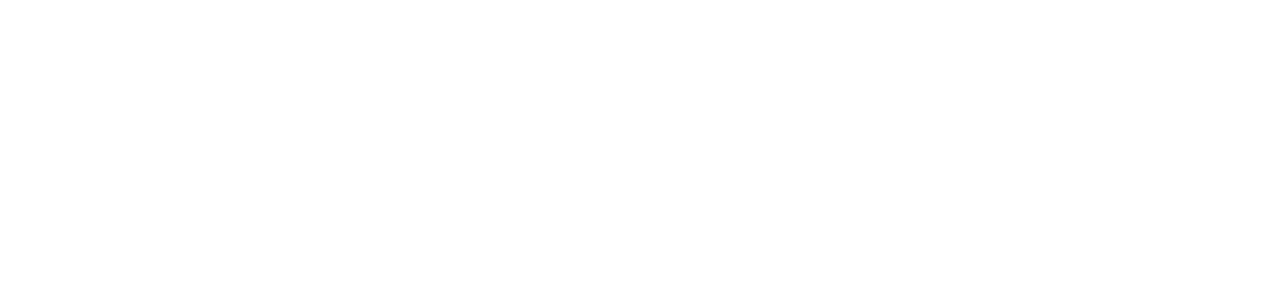
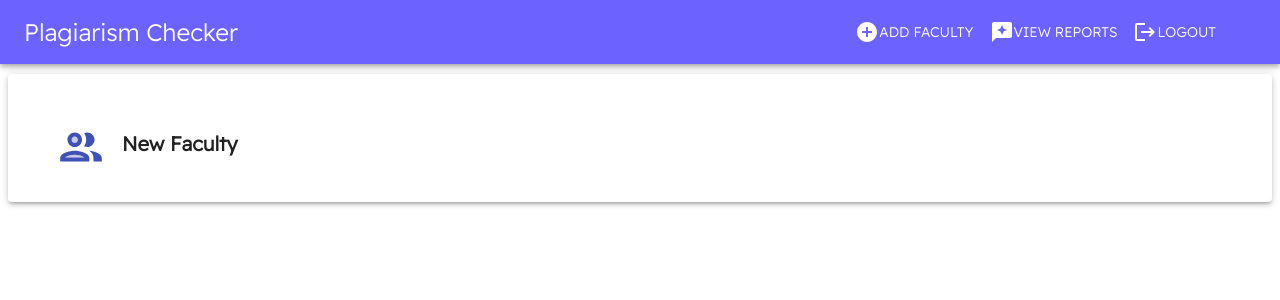
Before and after one commit to BaluRajaDurai/PlagarismDetection-FrontEnd, a React (Create React App) app: page /plagarismdetection/addfaculty in a window 1280 px wide. Before the commit this address had no page. Shown: the top 300 px of the page. Built offline with nearby package versions, Linux system fonts and the light colour scheme.

Commit message:
Created navbar and added to new branch

```diff
--- a/src/App.css
+++ b/src/App.css
@@ -1,9 +1,9 @@
 body{
 
-  font-family: 'Roboto', sans-serif;
   font-family: 'Readex Pro', sans-serif;
 
 }
+
 
 .App__form {
   max-width: 700px;
--- a/src/App.js
+++ b/src/App.js
@@ -6,6 +6,8 @@
 import StudentSignup from './Authentication/StudentSignup';
 import FacultyLogin from './Authentication/FacultyLogin';
 import AdminLogin from './Authentication/AdminLogin';
+import AddFaculty from './Components/Screens/Admin/AddFaculty';
+import ViewReport from './Components/Screens/Admin/ViewReport';
 
 
 function App() {
@@ -17,6 +19,8 @@
         <Route path="/plagarismdetection/studentsignup" element={<StudentSignup />} />
         <Route path="/plagarismdetection/facultylogin" element={<FacultyLogin />} />
         <Route path="/plagarismdetection/adminlogin" element={<AdminLogin />} />
+        <Route path="/plagarismdetection/addfaculty" element={<AddFaculty />} />
+        <Route path="/plagarismdetection/viewreport" element={<ViewReport />} />
       </Routes>
     </BrowserRouter>
   );
--- a/src/Authentication/StudentLogin.js
+++ b/src/Authentication/StudentLogin.js
@@ -9,7 +9,21 @@
 const StudentLogin = () => {
 
     const { register, handleSubmit, formState: { errors } } = useForm();
-    const onSubmit = (data) => console.log(data);
+    const onSubmit = (data) =>{
+        console.log(data);
+        const requestOptions = {
+            method: 'GET',
+            headers: { 'Content-Type': 'application/json' },
+        };
+        fetch('http://localhost:5000/studentdetail', requestOptions)
+        .then((response) => response.json())
+        .then((d) => {
+          console.log(d)
+
+        }).catch(function (error) {
+          console.log(error);
+      })
+    }
     // console.log(errors)
 
 
--- a/src/Authentication/StudentSignup.js
+++ b/src/Authentication/StudentSignup.js
@@ -15,8 +15,30 @@
     const password = useRef({});
     password.current = watch("password", "");
 
-    const onSubmit = (data) => console.log(data);
-    // console.log(errors)
+    const onSubmit = (data) => {
+        // console.log(data);
+        // console.log(errors)
+        console.log(data.name);
+        const requestOptions = {
+            method: "POST",
+            headers: { "Content-Type": "application/json" },
+            body: JSON.stringify({
+              studentname:data.name,
+              studentbranch:data.branch,
+              studentemail:data.email,
+              studentpassword:data.password,
+            }),
+          };
+          fetch("http://localhost:5000/studentsignup", requestOptions)
+            .then((response) => response.json())
+            .then((data) => {
+            //   console.log(data);
+            }).catch(function (error) {
+              console.log(error);
+          })
+
+    }
+
 
 
     return (
--- /dev/null
+++ b/src/Components/Headers/AdminNavbar.js
@@ -0,0 +1,170 @@
+import React from "react";
+import {
+  AppBar,
+  Toolbar,
+  IconButton,
+  Typography,
+  useMediaQuery,
+  Button,
+  useScrollTrigger,
+  Slide,
+  Menu,
+  MenuItem,
+  ListItemIcon
+} from "@material-ui/core";
+
+import { makeStyles, useTheme } from "@material-ui/core/styles";
+import { Link } from "react-router-dom";
+
+import MenuIcon from "@material-ui/icons/Menu";
+import AddCircleIcon from '@mui/icons-material/AddCircle';
+import ReviewsIcon from '@mui/icons-material/Reviews';
+import LogoutIcon from '@mui/icons-material/Logout';
+
+
+const useStyles = makeStyles((theme) => ({
+    root: {
+      flexGrow: 1,
+      color: 'red'
+    },
+    menuButton: {
+      marginRight: theme.spacing(2)
+    },
+    title: {
+      flexGrow: 1
+    },
+  }));
+
+  function HideOnScroll(props) {
+    const { children } = props;
+    const trigger = useScrollTrigger();
+
+    return (
+      <Slide appear={false} direction={"down"} in={!trigger}>
+        {children}
+      </Slide>
+    );
+  }
+
+const AdminNavbar = (props) => {
+
+  const classes = useStyles();
+  const [anchor, setAnchor] = React.useState(null);
+  const open = Boolean(anchor);
+  const theme = useTheme();
+  const isMobile = useMediaQuery(theme.breakpoints.down("sm"));
+  const handleMenu = (event) => {
+    setAnchor(event.currentTarget);
+  };
+    return (
+    <div className={classes.root}>
+      <HideOnScroll {...props}>
+          <AppBar>
+            <Toolbar>
+              <Typography
+                variant="h5"
+                component="p"
+                className={classes.title}
+
+              >
+                Plagiarism Checker
+              </Typography>
+              {isMobile ? (
+                <>
+                  <IconButton
+                    className={classes.menuButton}
+                    edge="start"
+                    aria-label="menu"
+                    onClick={handleMenu}
+                  >
+                    <MenuIcon />
+                  </IconButton>
+                  <Menu
+                    id="menu-appbar"
+                    anchorEl={anchor}
+                    anchorOrigin={{
+                      vertical: "top",
+                      horizontal: "right"
+                    }}
+                    KeepMounted
+                    transformOrigin={{
+                      vertical: "top",
+                      horizontal: "right"
+                    }}
+                    open={open}
+                  >
+                    <MenuItem
+                      onClick={() => setAnchor(null)}
+                      component={Link}
+                      to="/"
+                    >
+                      <ListItemIcon>
+                        <AddCircleIcon  />
+                      </ListItemIcon>
+                      <Typography variant="h6"> Add Faculty</Typography>
+                    </MenuItem>
+                    <MenuItem
+                      onClick={() => setAnchor(null)}
+                      component={Link}
+                      to="/College"
+                    >
+                      <ListItemIcon>
+                        <ReviewsIcon />
+                      </ListItemIcon>
+                      <Typography variant="h6" > View Reports </Typography>
+                    </MenuItem>
+                    <MenuItem
+                      onClick={() => setAnchor(null)}
+                      component={Link}
+                      to="/About"
+                    >
+                      <ListItemIcon>
+                        <LogoutIcon />
+                      </ListItemIcon>
+                      <Typography variant="h6" >LogOut</Typography>
+                    </MenuItem>
+                  </Menu>
+                </>
+              ) : (
+                <div style={{ marginRight: "2rem" }}>
+                  <Button
+                    variant="text"
+                    component={Link}
+                    to="/"
+                    style={{color: '#FFFFFF'}}
+
+                  >
+                    <AddCircleIcon />
+                    Add Faculty
+                  </Button>
+                  <Button
+                    variant="text"
+                    component={Link}
+                    to="/College"
+                    style={{color: '#FFFFFF'}}
+
+                  >
+                    <ReviewsIcon />
+                    View Reports
+                  </Button>
+
+                  <Button
+                    variant="text"
+                    component={Link}
+                    to="/Personal"
+                    style={{color: '#FFFFFF'}}
+                  >
+                    <LogoutIcon />
+                    Logout
+                  </Button>
+                </div>
+              )}
+            </Toolbar>
+          </AppBar>
+
+      </HideOnScroll>
+    </div>
+    );
+}
+
+export default AdminNavbar;
--- /dev/null
+++ b/src/Components/Screens/Admin/AddFaculty.js
@@ -0,0 +1,47 @@
+import AdminNavbar from "../../Headers/AdminNavbar";
+import { ThemeProvider} from "@material-ui/core/styles";
+import Theme from "../../Theme";
+import React from 'react'
+import Box from '@mui/material/Box';
+import Paper from '@mui/material/Paper';
+import PeopleOutlineTwoToneIcon from '@material-ui/icons/PeopleOutlineTwoTone';
+
+
+const AddFaculty = () => {
+
+    return (
+        <div>
+            <ThemeProvider theme={Theme}>
+                <AdminNavbar/>
+            </ThemeProvider>
+          <div class="mt-5">
+          <Box
+      sx={{
+        display: 'flex',
+        flexWrap: 'wrap',
+        '& > :not(style)': {
+          m: 1,
+          width: '100%',
+          height: 128,
+          marginTop:'2%'
+        },
+      }}
+    >
+
+      <Paper elevation={3} >
+        <div class="mt-5 ms-5 ">
+             <PeopleOutlineTwoToneIcon color="primary" style={{ fontSize: 50 }}  />
+             <span class="ms-3 fw-bold fs-5 ">New Faculty </span>
+             <p class="ms-5"></p>
+        </div>
+
+
+      </Paper>
+    </Box>
+          </div>
+
+        </div>
+     );
+}
+
+export default AddFaculty;
--- /dev/null
+++ b/src/Components/Screens/Admin/ViewReport.js
@@ -0,0 +1,16 @@
+import AdminNavbar from "../../Headers/AdminNavbar";
+import { ThemeProvider} from "@material-ui/core/styles";
+import Theme from "../../Theme";
+
+const ViewReport = () => {
+    return (
+        <div>
+            <ThemeProvider theme={Theme}>
+                <AdminNavbar/>
+            </ThemeProvider>
+
+        </div>
+     );
+}
+
+export default ViewReport;
--- /dev/null
+++ b/src/Components/Theme.js
@@ -0,0 +1,15 @@
+import { createTheme } from '@material-ui/core/styles';
+
+const Theme = createTheme({
+    typography: {
+        fontFamily: ['"Readex Pro"', 'sans-serif'].join(',')
+      },
+      palette: {
+        type: "dark",
+        primary: {
+          main: '#6C63FF'
+        }
+      }
+})
+
+export default Theme;
```
